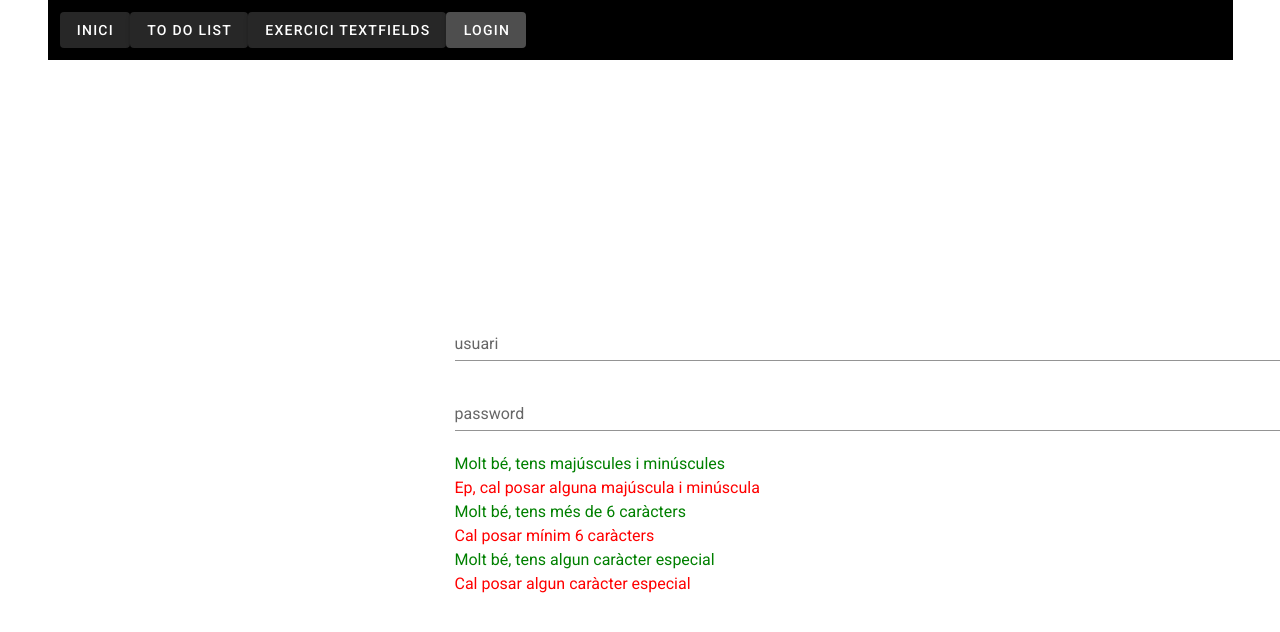
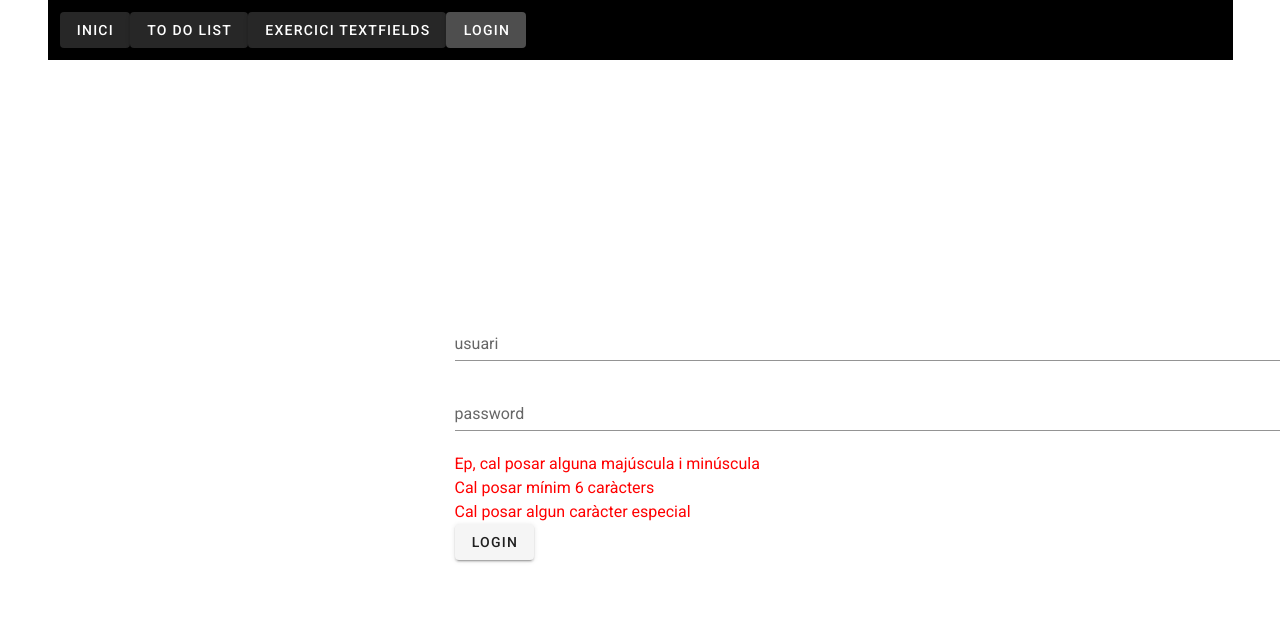
Before and after one commit to mand777/curs-vue-girona-22-nov, a Nuxt app in the folder codi/: page /login in a window 1280 px wide. Shown: the top 632 px of the page. Built offline with nearby package versions, Linux system fonts and the light colour scheme.

Commit message:
caractersdiferents

```diff
--- a/codi/components/loginUsuari.vue
+++ b/codi/components/loginUsuari.vue
@@ -3,24 +3,81 @@
         <v-row>
             <v-col style="margin-top:30vh" cols="12 md=4" offset-md="4">
                 <v-text-field
-                    label="usuari">
+                    label="usuari"
+                    v-model="usuari">
                 </v-text-field>
-
 
                 <v-text-field
                     label="password"
-                    type="password">
+                    type="password"
+                    v-model="contrasenya">
+
                 </v-text-field>
-                <div style="color:green">Molt bé, tens majúscules i minúscules</div>
-                <div style="color:red">Ep, cal posar alguna majúscula i minúscula</div>
-                <div style="color:green">Molt bé, tens més de 6 caràcters</div>
-                <div style="color:red">Cal posar mínim 6 caràcters</div>
-                <div style="color:green">Molt bé, tens algun caràcter especial</div>
-                <div style="color:red">Cal posar algun caràcter especial</div>
+                <div v-if="siHiHaMajusculesMinuscules" style="color:green">Molt bé, tens majúscules i minúscules</div>
+                <div v-else style="color:red">Ep, cal posar alguna majúscula i minúscula</div>
+                <div v-if="siHiHaMesDe6Caracters" style="color:green">Molt bé, tens més de 6 caràcters</div>
+                <div v-else style="color:red">Cal posar mínim 6 caràcters</div>
+                <div v-if="siHiHaCaractersEspecials" style="color:green">Molt bé, tens algun caràcter especial</div>
+                <div v-else style="color:red">Cal posar algun caràcter especial</div>
+                <v-btn>login</v-btn>
 
             </v-col>
         </v-row>
     </v-container>
+</template>
 
+<script>
 
-</template>
+export default{
+    data(){
+        return{
+            usuari:"",
+            contrasenya:""
+
+        }
+    },
+    methods:{
+        conteLletres(str){
+            return /[a-zA-Z]/.test(str)
+        }
+
+    },
+
+    computed:{
+        siHiHaMajusculesMinuscules(){
+            let textOriginal=this.contrasenya
+            let hihaMajuscules=false
+            let hihaMinuscules=false
+
+            for(var i=0;i<textOriginal.length;i++){
+                let caracter=textOriginal[i]
+             if(this.conteLletres(caracter)){
+
+                if(caracter.toUpperCase()===caracter){
+                    hihaMajuscules=true
+                }else{
+                    hihaMinuscules=true
+                }
+            }
+
+            }
+            return hihaMajuscules&&hihaMinuscules
+
+        },
+        siHiHaMesDe6Caracters(){
+            // fem algo i tornem a true si hi ha mes de 6 car
+            if(this.contrasenya
+            &&typeof(this.contrasenya)=="string"
+            &&this.contrasenya.length>=6){
+                return true}
+             //tornem fals
+            return false
+
+        },
+        siHiHaCaractersEspecials(){
+            return false
+
+        }
+    }
+}
+</script>
```
